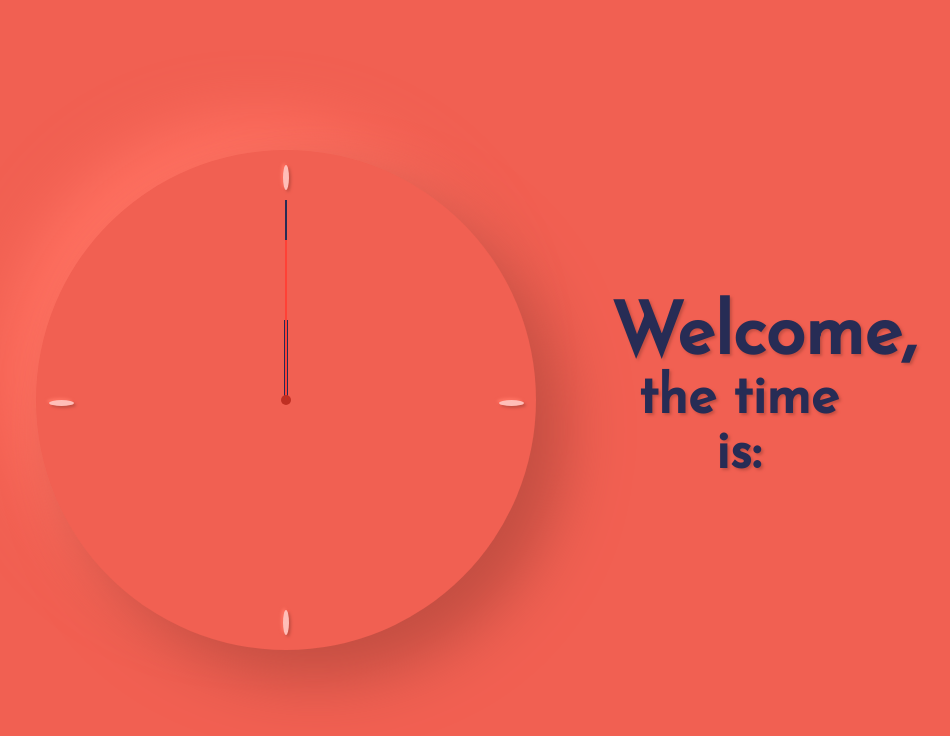
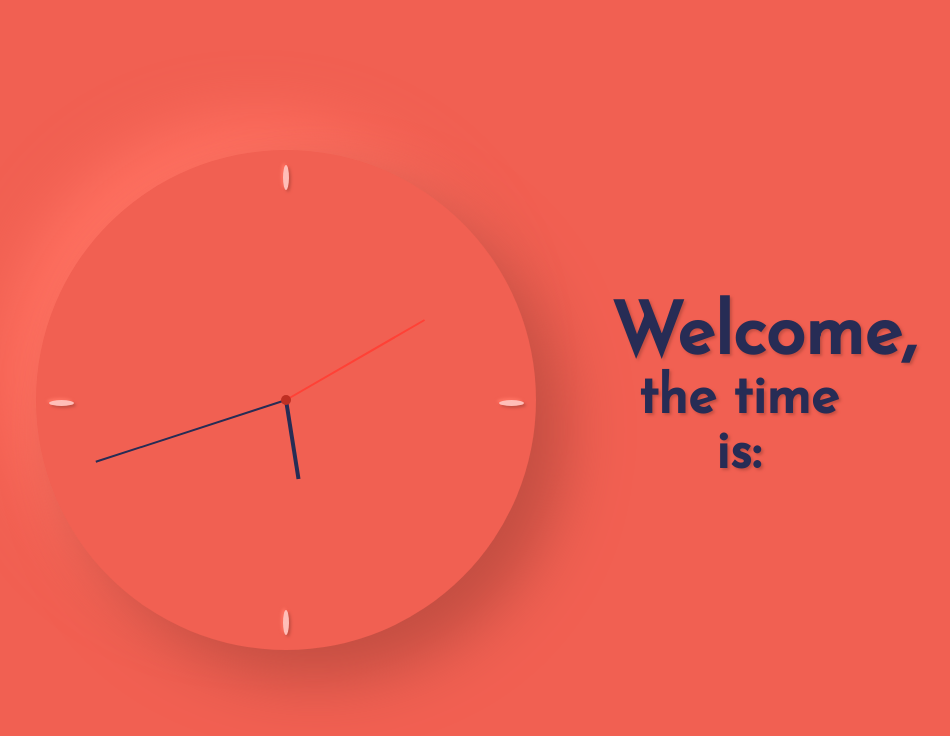
Before and after one commit to maybe-breh/clockproject, a plain HTML site: page index.html in a window 1280 px wide. Shown: the whole page, without its empty margins (114-1064 px from the left). Drawn offline with Linux system fonts and the light colour scheme.

Commit message:
javascript

```diff
--- a/index.html
+++ b/index.html
@@ -30,7 +30,7 @@
       <div class="center"></div>
     </div>
 
-    <script type="text/javascript" scr="app.js></script>
+    <script type="text/javascript" src="script.js"></script>
   </body>
 
   </html>
```
